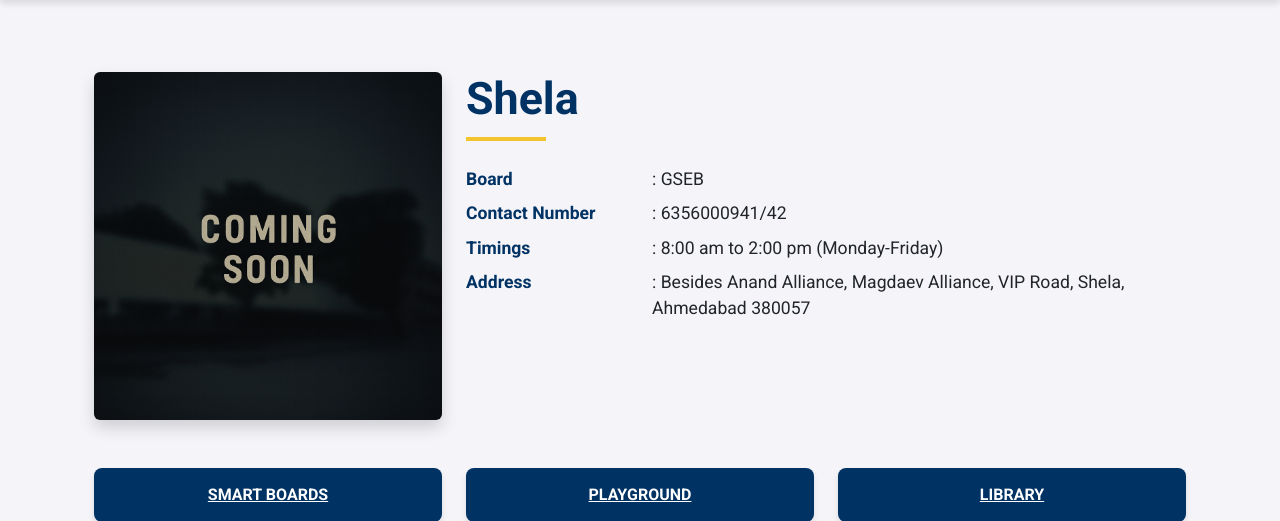
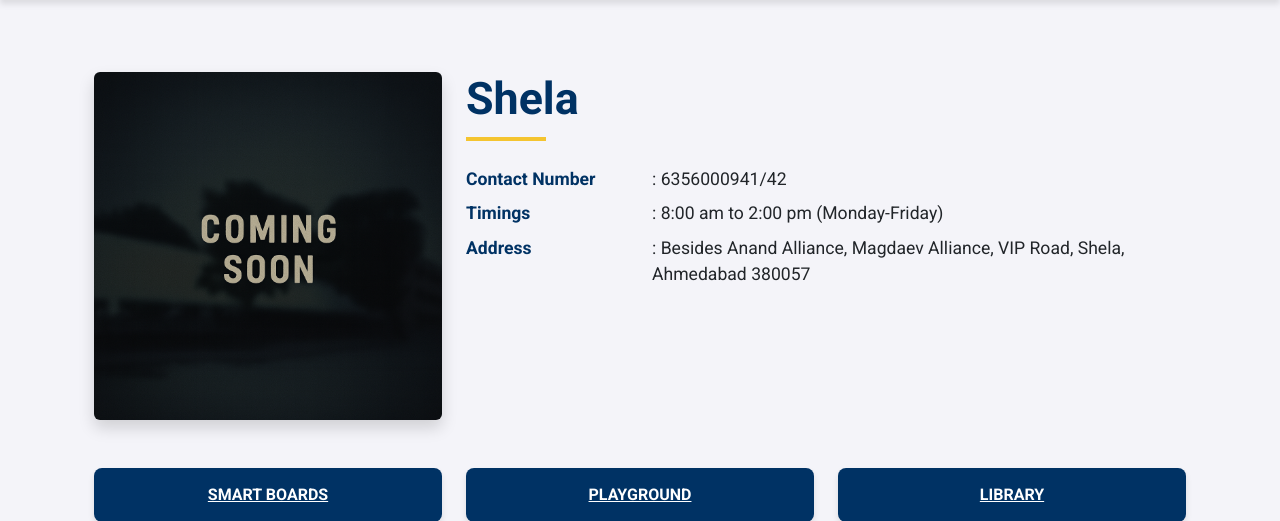
Before and after one commit to Akshat190/test, a Django app: page /shela/ in a window 1280 px wide. Shown: the part 95-616 px from the top of the page. Run offline with Django 4.2, Linux system fonts and the light colour scheme.

Commit message:
fix(templates): comment out Board row in Shela campus details
- Temporarily disable the Board information display in shela.html
- Preserve the original markup as a commented block for future use
- Keep the Contact Number section visible without changes

```diff
--- a/templates/shela.html
+++ b/templates/shela.html
@@ -24,10 +24,10 @@
             <h1 class="campus-title">Shela</h1>
 
             <div class="campus-details">
-                <div class="row mb-2">
+                <!-- <div class="row mb-2">
                     <div class="col-md-3 fw-bold">Board</div>
                     <div class="col-md-9">: GSEB</div>
-                </div>
+                </div> -->
                 <div class="row mb-2">
                     <div class="col-md-3 fw-bold">Contact Number</div>
                     <div class="col-md-9">: 6356000941/42</div>
```
